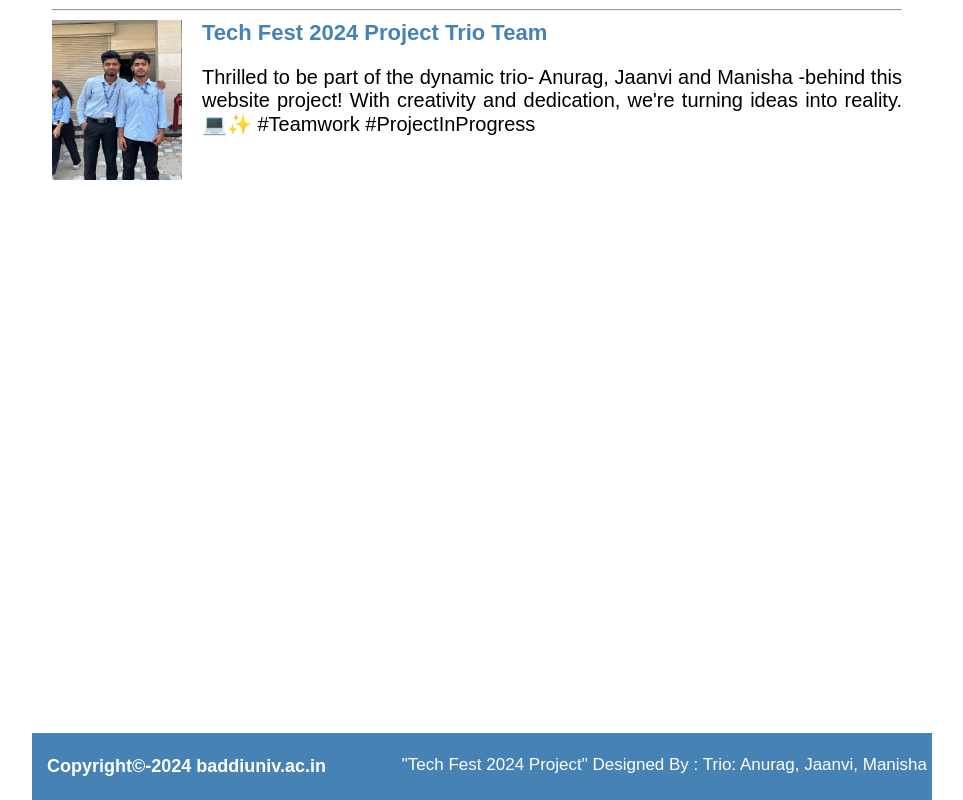
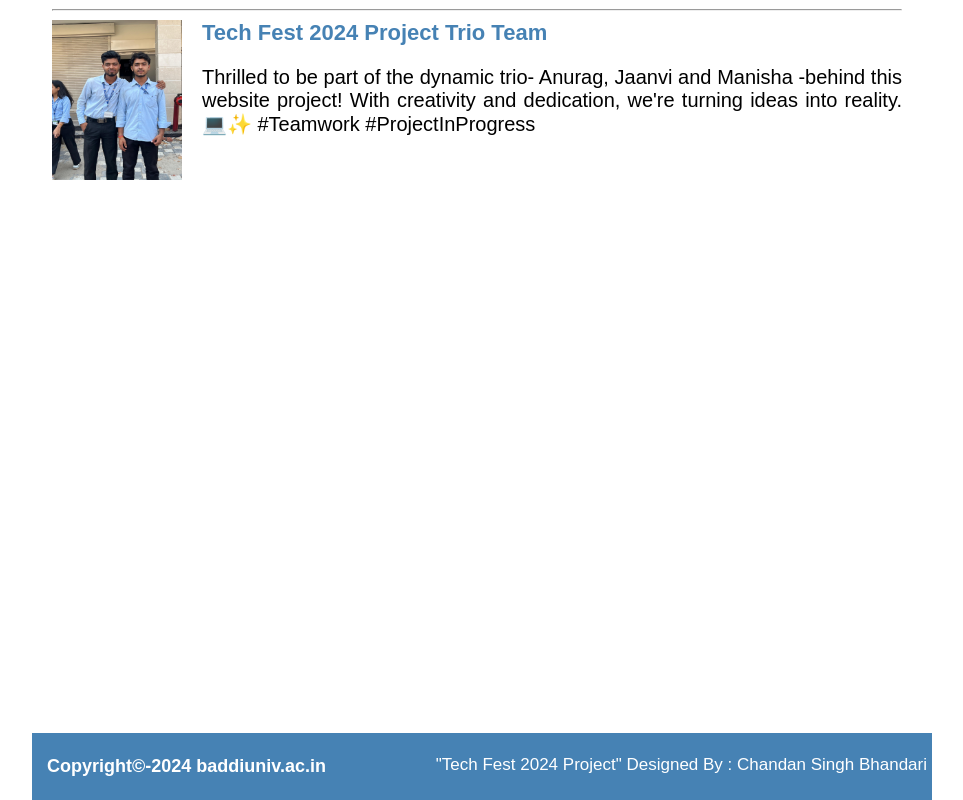
Before and after one commit to Anuragzha/Anuragzha, a plain HTML site: page University Website Project/about us.html in a window 1280 px wide. Shown: the part 788-1588 px from the top of the page, without its empty margins (158-1121 px from the left). Drawn offline with Linux system fonts and the light colour scheme.

Commit message:
Update about us.html

```diff
--- a/University Website Project/about us.html
+++ b/University Website Project/about us.html
@@ -56,7 +56,7 @@
 
 <div id="footer">
 <h3 align="left">Copyright&copy-2024 baddiuniv.ac.in</h3>
-<p align="right">"Tech Fest 2024 Project" Designed By :  Trio: Anurag, Jaanvi, Manisha</p>
+<p align="right">"Tech Fest 2024 Project" Designed By :  Chandan Singh Bhandari</p>
 </div>
 
 </div>
```
